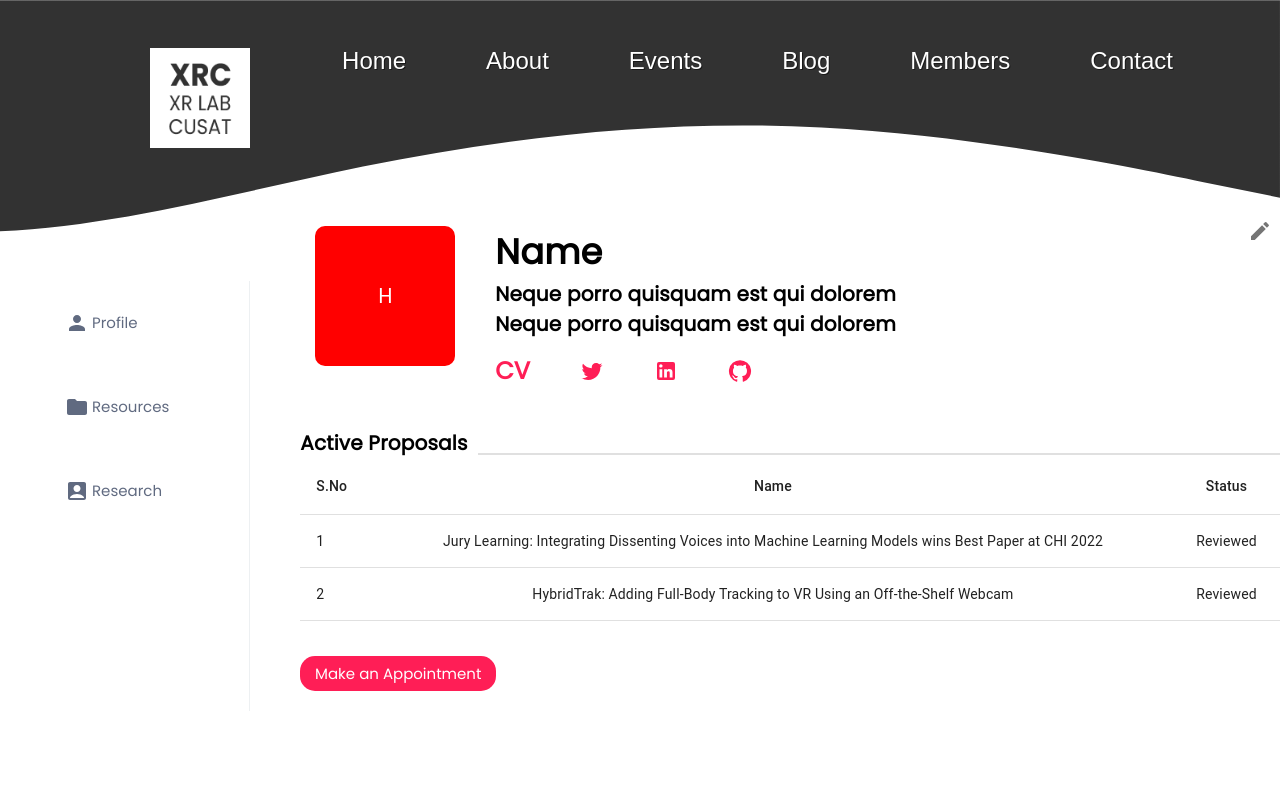
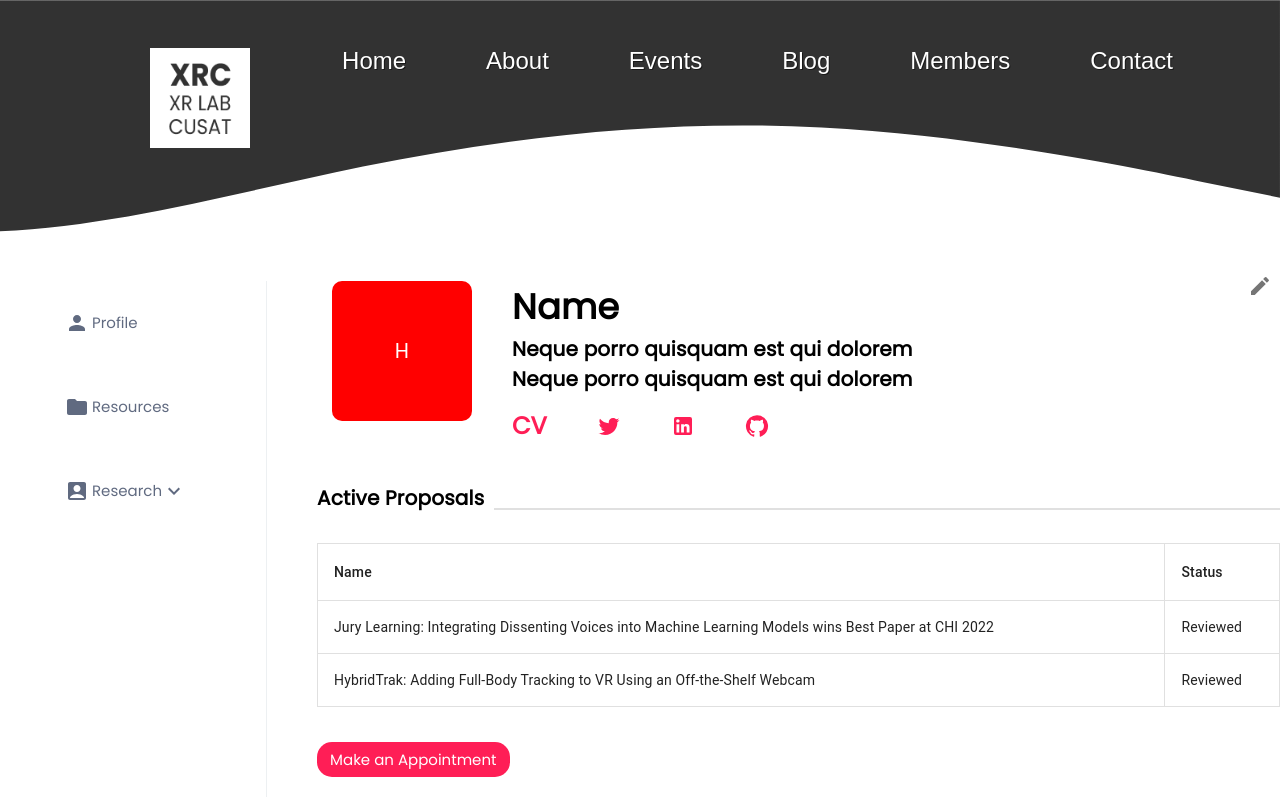
Before and after one commit to rohittp0/vr-world, a React app: page /dashboard in a window 1280 px wide. Built offline with nearby package versions, Linux system fonts and the light colour scheme; sample sign-in values are in the browser's storage.

Commit message:
table,card - loop css fix

```diff
--- a/src/components/Profile/Profile.tsx
+++ b/src/components/Profile/Profile.tsx
@@ -11,15 +11,14 @@ import TableCell from "@mui/material/TableCell";
 import TableContainer from "@mui/material/TableContainer";
 import TableHead from "@mui/material/TableHead";
 import TableRow from "@mui/material/TableRow";
-// function createData(number, name,status)
-// {
-//  return {number, name, status};
-// }
-//
-// const rows = [
-//  createData(1, "Jury Learning: Integrating Dissenting Voices into Machine Learning Models wins Best Paper at CHI 2022", "Reviewed"),
-//  createData(2, "HybridTrak: Adding Full-Body Tracking to VR Using an Off-the-Shelf Webcam", "Reviewed"),
-// ];
+function createData(name:string,status:string)
+{
+ return {name, status};
+}
+const rows = [
+ createData("Jury Learning: Integrating Dissenting Voices into Machine Learning Models wins Best Paper at CHI 2022", "Reviewed"),
+ createData("HybridTrak: Adding Full-Body Tracking to VR Using an Off-the-Shelf Webcam", "Reviewed"),
+];
 const Profile = ({stateChanger, ...rest}) =>
 {
   return (
@@ -49,32 +48,24 @@ const Profile = ({stateChanger, ...rest}) =>
             <Typography sx={{ fontSize: 20,fontFamily:"Poppins", fontWeight:"Bold",}}>Active Proposals</Typography>
            <div className="prfdivider"/>
            </div>
-             <div className="proptable">
+            <div className="proptable">
+
            <TableContainer>
                 <Table>
                   <TableHead>
                     <TableRow>
-                      <TableCell>S.No</TableCell>
-                      <TableCell align="center">Name</TableCell>
-                      <TableCell align="center">Status</TableCell>
+                      <TableCell>Name</TableCell>
+                      <TableCell>Status</TableCell>
                     </TableRow>
                   </TableHead>
                   <TableBody>
-                      <TableRow>
-                        <TableCell component="th" scope="row">
-                             1
-                        </TableCell>
-                        <TableCell align="center">Jury Learning: Integrating Dissenting Voices into Machine Learning Models wins Best Paper at CHI 2022</TableCell>
-                        <TableCell align="center">Reviewed</TableCell>
+                  {rows.map((row)=>(
+                      <TableRow key={row.name}>
+                        <TableCell>{row.name}</TableCell>
+                        <TableCell>{row.status}</TableCell>
                       </TableRow>
-                       <TableRow>
-                      <TableCell component="th" scope="row">
-                           2
-                      </TableCell>
-                      <TableCell align="center">HybridTrak: Adding Full-Body Tracking to VR Using an Off-the-Shelf Webcam</TableCell>
-                      <TableCell align="center">Reviewed</TableCell>
-                    </TableRow>
-                  </TableBody>
+                      ))}
+                   </TableBody>
                 </Table>
               </TableContainer>
               </div>
--- a/src/components/ProjStart/index.tsx
+++ b/src/components/ProjStart/index.tsx
@@ -1,12 +1,13 @@
 import React from "react";
-
+import Typography from "@mui/material/Typography";
 
 const ProjStart = () =>
 {
   return (
-     <div className='topicpage'>
-     <h1>iframe</h1>
-          </div>
+     <div className='startpage'>
+     <Typography>Your mentor name is Mentor_name schedule a call.</Typography>
+      <input type="button" className="prfbutton" value="Schedule a Call"/>
+      </div>
 
 
   );
--- a/src/components/Resources/index.tsx
+++ b/src/components/Resources/index.tsx
@@ -7,6 +7,20 @@ import CardActions from "@mui/material/CardActions";
 import Typography from "@mui/material/Typography";
 import YouTubeIcon from "@mui/icons-material/YouTube";
 import TextField from "@mui/material/TextField";
+function createData(title:string,description:string,image:string,link:string)
+{
+ return {title,description,image,link};
+}
+const cards = [
+ createData("Roberto Carlos",
+ "This impressive paella is a perfect party dish and a fun meal to cook together with your guests. Add 1 cup of frozen peas along with the mussels, if you like.",
+ "https://upload.wikimedia.org/wikipedia/commons/thumb/0/0b/Danny_DeVito_%284842584969%29.jpg/2560px-Danny_DeVito_%284842584969%29.jpg"
+ ,"https://youtu.be/dQw4w9WgXcQ"),
+ createData("Walter White ",
+  "Lorem Ipsum Satum sdf ASOlkvsd",
+  "https://upload.wikimedia.org/wikipedia/commons/thumb/0/0b/Danny_DeVito_%284842584969%29.jpg/2560px-Danny_DeVito_%284842584969%29.jpg"
+  ,"https://youtu.be/dQw4w9WgXcQ"),
+];
 const Resources = () =>
 {
   return (
@@ -15,17 +29,7 @@ const Resources = () =>
       <div className="reshead">
           <h2>Resources</h2>
           <div className="prfdivider"/>
-    <TextField label="Search"
-               className="inputRounded" placeholder="Search" variant="outlined"
-               inputProps={{
-                   style: {
-                       width: "80px",
-                       borderColor: "#ff1e56",
-
-                   }
-               }}
-    />
-          {/*<input type="textarea"  className="resbar" placeholder="Q  Search"/>*/}
+          <input type="text"  className="resbar" placeholder="Q  Search"/>
       </div>
           <button className="dashbutton">
           <a href="#" >Go to Docs</a>
@@ -35,53 +39,30 @@ const Resources = () =>
               <div className="prfdivider"/>
                       </div>
               <div className={"videos"}>
-                  <Card sx={{ maxWidth: 345, borderRadius:"15px" }}>
+              {cards.map((card)=>(
+                  <Card sx={{ minWidth: 345,maxWidth:345, borderRadius:"15px" ,backgroundColor:"#f5f5f5"}}>
                       <CardMedia
                           component="img"
                           height="194"
-                          image="https://upload.wikimedia.org/wikipedia/commons/thumb/0/0b/Danny_DeVito_%284842584969%29.jpg/2560px-Danny_DeVito_%284842584969%29.jpg"
+                          image={card.image}
                           alt="Paella dish"
                       />
                       <CardContent sx={{backgroundColor:"#f5f5f5"}}>
                           <Typography variant="h5" fontFamily="Source Sans Pro" fontWeight="bold" fontSize="20px">
-                              Roberto Carlos
+                              {card.title}
                           </Typography>
                           <Typography variant="body2" color="text.secondary" fontFamily="Source Sans Pro" fontSize="15px" fontWeight="bold">
-                              This impressive paella is a perfect party dish and a fun meal to cook
-                              together with your guests. Add 1 cup of frozen peas along with the
-                              mussels, if you like.
+                              {card.description}
                           </Typography>
                       </CardContent>
-                      <CardActions sx={{backgroundColor:"#f5f5f5"}}>
-                          <a href="https://youtu.be/dQw4w9WgXcQ" className="watchbutton">Watch
+                      <CardActions >
+                          <a href={card.link} className="watchbutton">Watch
                           <YouTubeIcon sx={{ color: "red" }} />
                           </a>
                       </CardActions>
                   </Card>
-                  <Card sx={{ maxWidth: 345, borderRadius:"15px"}}>
-                      <CardMedia
-                          component="img"
-                          height="194"
-                          image="https://upload.wikimedia.org/wikipedia/commons/thumb/0/0b/Danny_DeVito_%284842584969%29.jpg/2560px-Danny_DeVito_%284842584969%29.jpg"
-                          alt="Paella dish"
-                      />
-                      <CardContent sx={{backgroundColor:"#f5f5f5"}}>
-                          <Typography variant="h5" fontFamily="Source Sans Pro" fontWeight="bold" fontSize="20px">
-                              Roberto Carlos
-                          </Typography>
-                          <Typography variant="body2" color="text.secondary" fontFamily="Source Sans Pro" fontSize="15px" fontWeight="bold">
-                              This impressive paella is a perfect party dish and a fun meal to cook
-                              together with your guests. Add 1 cup of frozen peas along with the
-                              mussels, if you like.
-                          </Typography>
-                      </CardContent>
-                      <CardActions sx={{backgroundColor:"#f5f5f5"}}>
-                          <Typography variant="body2" color="#FF1E56" fontFamily="Source Sans Pro" fontWeight="bold" fontSize="15px">
-                              Watch
-                          </Typography>
-                          <YouTubeIcon sx={{ color: "red" }} />
-                      </CardActions>
-                  </Card>
+                  ))}
+
               </div>
       </div>
   );
--- a/src/pages/dashboard/index.tsx
+++ b/src/pages/dashboard/index.tsx
@@ -4,15 +4,17 @@ import ProfileIndex from "../../components/Profile";
 import Topic from"../../components/Topic";
 import ProjStart from"../../components/ProjStart";
 import Resources from "../../components/Resources";
-import {Person, Folder, AccountBox, Article, EmojiEmotions} from "@mui/icons-material";
+import {Person, Folder, AccountBox, Article, EmojiEmotions,KeyboardArrowDown} from "@mui/icons-material";
 import "../../styles/dash.css";
 import {useAuth} from "../../api/auth";
 
 const Dashboard = () =>
 {
    const {user} = useAuth(true);
+   console.log(user)
     function expand()
-        {
+       {
+
       const exp = document.getElementsByClassName("subdash")[0];
                                  if(exp.style.display==="block")
                                     exp.style.display="none";
@@ -28,7 +30,7 @@ const Dashboard = () =>
                         <ul className="dashmenu">
                             <li className="menu-item" onClick={() => setPage("profile")}><Person sx={{minWidth:"30px"}}/>Profile</li>
                             <li className="menu-item" onClick={() => setPage("resources")}><Folder sx={{minWidth:"30px"}}/>Resources</li>
-                            <li className="menu-item-click" onClick={()=>expand()}><AccountBox sx={{minWidth:"30px"}}/>Research</li>
+                            <li className="menu-item-click" onClick={()=>expand()}><AccountBox sx={{minWidth:"30px"}}/>Research <KeyboardArrowDown /></li>
                              <ul className="subdash">
                                                         <li className="menu-item" onClick={() => setPage("topic")}><Article sx={{minWidth:"30px"}}/>Topic List</li>
                                                         <li className="menu-item" onClick={() => setPage("projstart")}><EmojiEmotions sx={{minWidth:"30px"}}/>Start a Project</li>
--- a/src/styles/dash.css
+++ b/src/styles/dash.css
@@ -8,6 +8,7 @@
 }
 .profile_head {
     display: flex;
+    flex-wrap:wrap;
     gap: 10px;
 }
 .compFrame{
@@ -69,7 +70,7 @@
 
 
 .prfcontainer,.rescontainer{
-    margin-top: -80px;
+    margin-top: -25px;
 }
 
 .prfbutton
@@ -105,8 +106,13 @@
     height: 2px;
     width: 100%;
     margin-top: 25px;
+    margin-bottom: 33px;
 }
 
+.proptable th,td{
+    border: 1px solid rgba(224, 224, 224, 1);
+
+}
 .proposals{
     display:flex;
     flex-wrap: nowrap;
@@ -148,7 +154,18 @@
 }
 
 .resbar{
-    width: 80px;
+    width: 30px;
+    height: 36px;
+    border-color: #ff1e56;
+    font-weight: bolder;
+    color:#ff1e56;
+    transition: 1s;
+    font-size: 11px;
+    border-radius: 30px;
+
+}
+.resbar:hover{
+    width: 120px;
     height: 36px;
     border-color: #ff1e56;
     font-weight: bolder;
```
